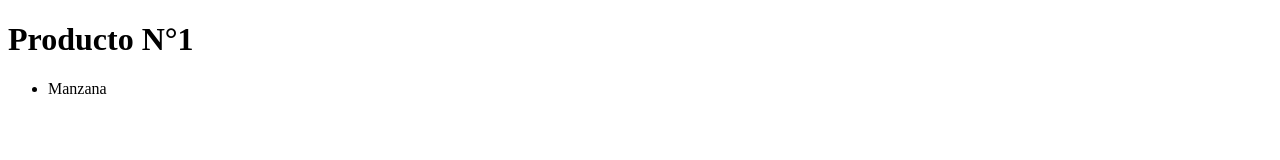
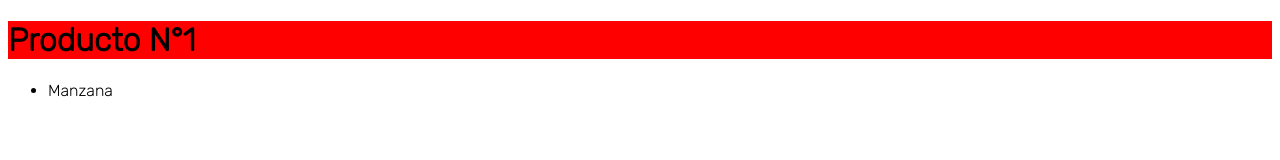
Before and after one commit to jmlGiar/backendEx, a website: page src/views/productos1.html in a window 1280 px wide. Drawn offline with Linux system fonts and the light colour scheme.

Commit message:
final v.1.1

```diff
--- /dev/null
+++ b/src/public/css/index.css
@@ -0,0 +1,15 @@
+@import url('https://fonts.googleapis.com/css2?family=Rubik:wght@300&display=swap');
+
+* {
+    font-family: 'Rubik', sans-serif;
+}
+
+h1 {
+    background-color: red;
+}
+
+.lol {
+    font-size: 20px;
+    text-transform: uppercase;
+    text-decoration: underline;
+}
--- /dev/null
+++ b/src/public/css/productos.css
@@ -0,0 +1,9 @@
+@import url('https://fonts.googleapis.com/css2?family=Rubik:wght@300&display=swap');
+
+* {
+    font-family: 'Rubik', sans-serif;
+}
+
+h1 {
+    background-color: red;
+}
--- /dev/null
+++ b/src/public/css/productos1.css
@@ -0,0 +1,9 @@
+@import url('https://fonts.googleapis.com/css2?family=Rubik:wght@300&display=swap');
+
+* {
+    font-family: 'Rubik', sans-serif;
+}
+
+h1 {
+    background-color: red;
+}
--- a/src/views/productos1.html
+++ b/src/views/productos1.html
@@ -4,7 +4,11 @@
     <meta charset="UTF-8">
     <meta http-equiv="X-UA-Compatible" content="IE=edge">
     <meta name="viewport" content="width=device-width, initial-scale=1.0">
-    <title>Document</title>
+    <link rel="stylesheet" href="/css/productos1.css"
+    <link rel="preconnect" href="https://fonts.googleapis.com">
+    <link rel="preconnect" href="https://fonts.gstatic.com" crossorigin>
+    <link href="https://fonts.googleapis.com/css2?family=Rubik:wght@300&display=swap" rel="stylesheet">
+    <title>Producto 1</title>
 </head>
 <body>
     <h1>Producto N°1</h1>
```
Also changed, not shown: src/index.js (+5 -3 lines), src/views/index.html (+10 -4 lines), src/views/productos.html (+6 -2 lines).
